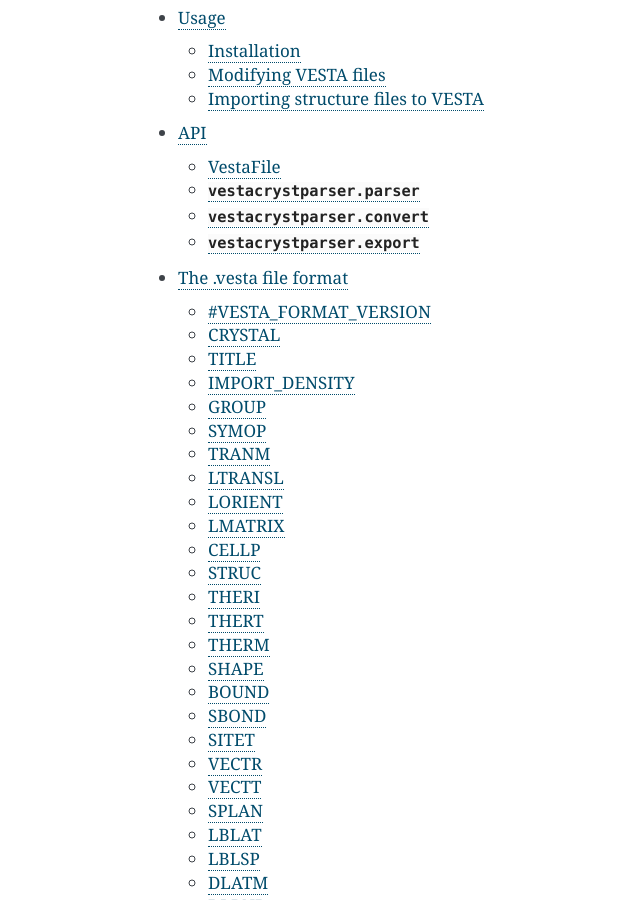
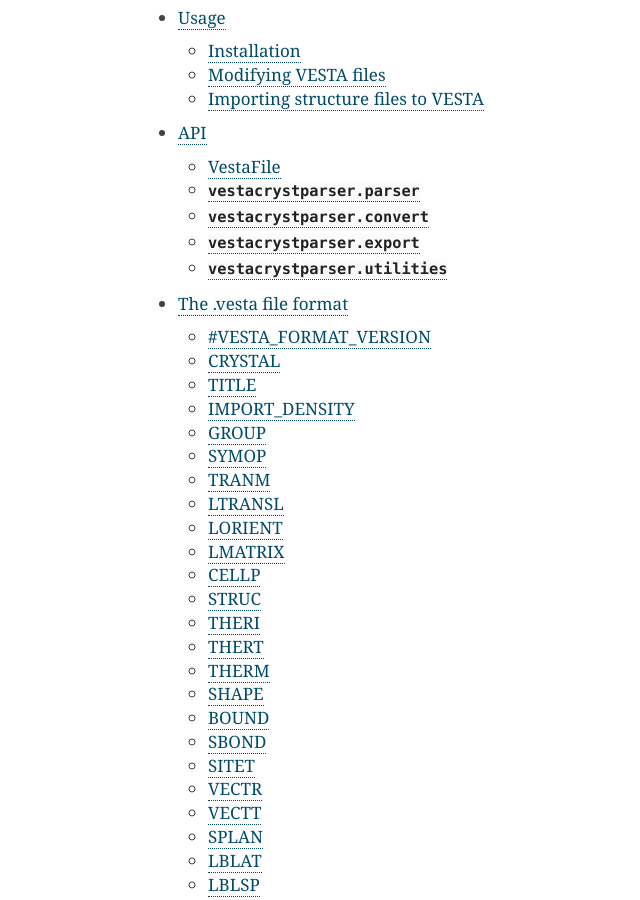
Before and after one commit to Griffin-Group/vestacrystparser, a Sphinx documentation site: the page built from docs/source/index.rst, in a window 1280 px wide and 900 px high, scrolled down 371 px. Shown: the whole window, without its empty margins (272-912 px from the left). Built offline with Sphinx 7.4.7, drawn with Linux system fonts in a browser that asks for light colours.

Commit message:
Add utilities module to docs

```diff
--- a/docs/source/api.rst
+++ b/docs/source/api.rst
@@ -16,3 +16,4 @@
     api_parser
     api_convert
     api_export
+    api_utilities
--- /dev/null
+++ b/docs/source/api_utilities.rst
@@ -0,0 +1,5 @@
+:mod:`vestacrystparser.utilities`
+=================================
+
+.. automodule:: vestacrystparser.utilities
+    :members:
```
